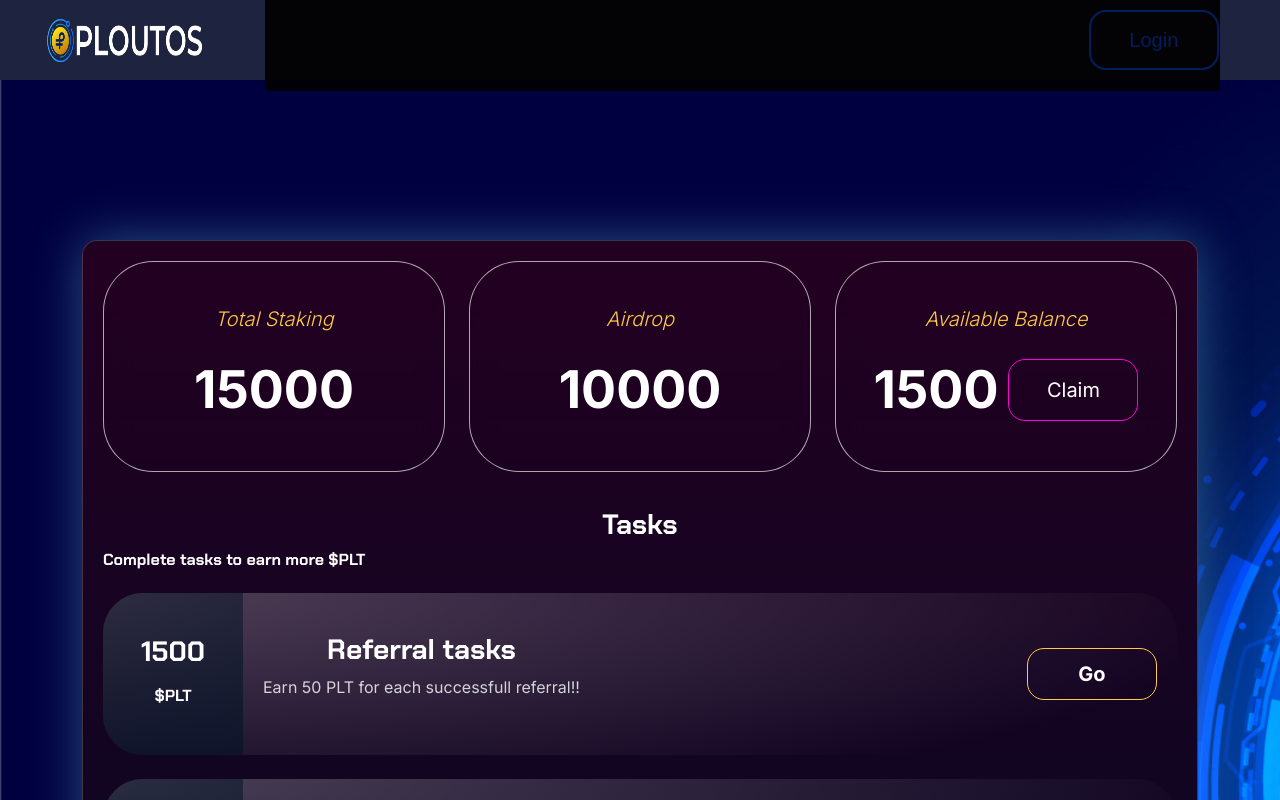
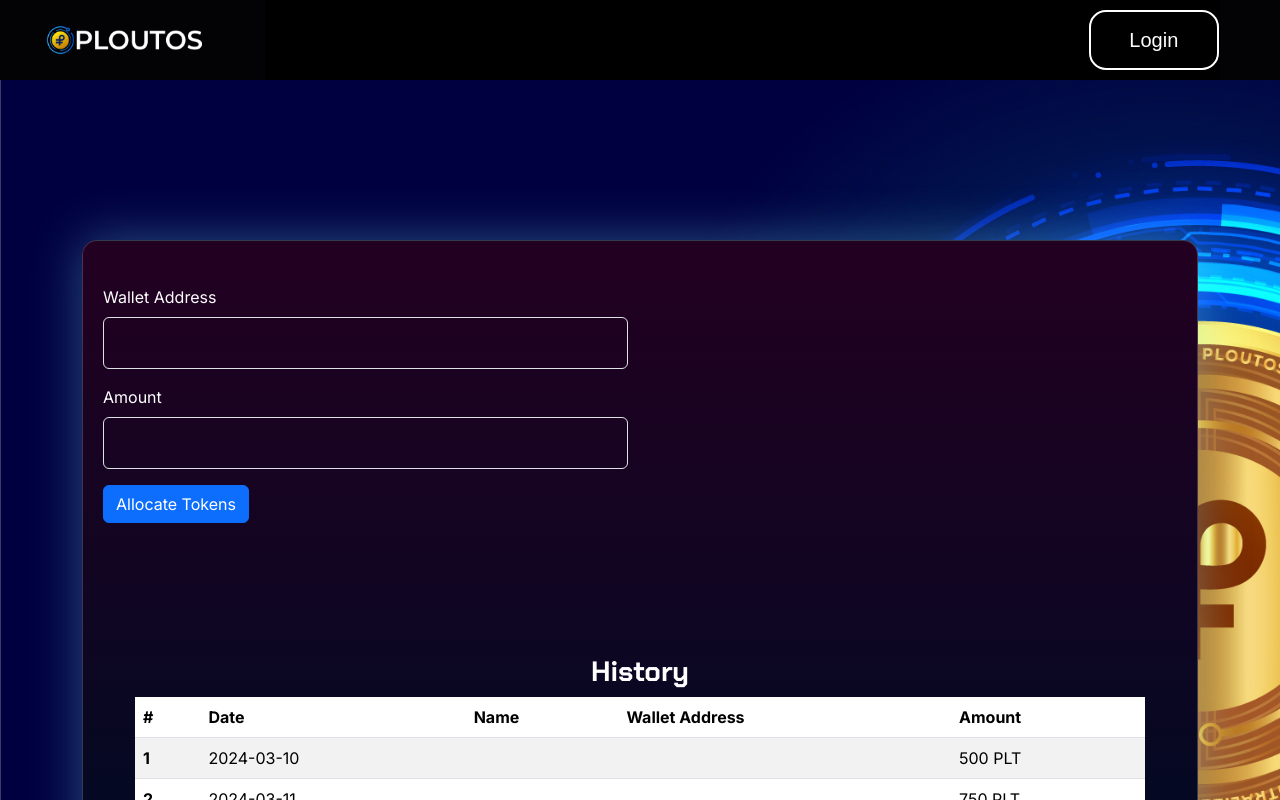
Before and after one commit to ojimcy/ploutos-main, a React (Create React App) app: page /dashboard in a window 1280 px wide. Shown: the top 800 px of the page. Built offline with nearby package versions, Linux system fonts and the light colour scheme; a web font is replaced by a local one.

Commit message:
allocation

```diff
--- a/src/components/dashboard/Dashboard.js
+++ b/src/components/dashboard/Dashboard.js
@@ -1,29 +1,10 @@
 import React from 'react';
-import { Col, Row } from 'reactstrap';
-import Tasks from './Tasks';
-
-// import icon from '../../assets/images/icon.png';
-import HistoryTable from './HistoryTable';
-import { Link } from 'react-router-dom';
+import { Button, Col, Form, FormGroup, Input, Label, Row } from 'reactstrap';
+import History from './HistoryTable';
 
 const hist = [
   { date: '2024-03-10', amount: '500 PLT' },
   { date: '2024-03-11', amount: '750 PLT' },
-];
-
-const tasks = [
-  {
-    reward: '1500',
-    title: 'Referral tasks',
-    info: 'Earn 50 PLT for each successfull referral!!',
-    link: '#',
-  },
-  {
-    reward: '200',
-    title: 'Telegram tasks',
-    info: 'Follow @Ploutos group',
-    link: 'https://t.me/notcoin_bot?start=r_574113_11097614',
-  },
 ];
 
 function MainDashboard() {
@@ -31,54 +12,29 @@ function MainDashboard() {
     <>
       <div className="main-card">
         <Row>
-          <Col className="mb-3" md="4" sm="12">
-            <div className="points-card">
-              <div className="label">
-                <span>Total Staking</span>
-              </div>
-              <div className="amount">
-                <span>15000</span>
-              </div>
-            </div>
-          </Col>
-          <Col className="mb-3" md="4" sm="12">
-            <div className="points-card">
-              <div className="label">
-                <span>Airdrop</span>
-              </div>
-              <div className="amount">
-                <span>10000</span>
-              </div>
-            </div>
-          </Col>
-          <Col className="mb-3" md="4" sm="12">
-            <div className="points-card">
-              <div className="label">
-                <span>Available Balance</span>
-              </div>
-              <div className="amount">
-                <span className='d-flex'>
-                  1500
-                  <Link
-                    className="dashboard-btn claim-btn"
-                    target="_blank"
-                    to="#"
-                  >
-                    Claim
-                  </Link>
-                </span>
-              </div>
-            </div>
+          <Col md="6" sm="12" className="mt-4">
+            <Form className="allocation-form">
+              <FormGroup>
+                <Label for="walletAddress">Wallet Address</Label>
+
+                <Input type="text" id="walletAddress" required />
+              </FormGroup>
+              <FormGroup>
+                <Label for="allocationAmount">Amount</Label>
+                <Input type="number" id="allocationAmount" required />
+              </FormGroup>
+              <Button type="submit" color="primary">
+                Allocate Tokens
+              </Button>
+            </Form>
           </Col>
         </Row>
 
         <Row>
-          <Tasks tasks={tasks} />
+        <div className="history">
+          <History history={hist} />
+        </div>
         </Row>
-
-        <div className="history">
-          <HistoryTable history={hist} />
-        </div>
       </div>
     </>
   );
--- a/src/components/dashboard/HistoryTable.jsx
+++ b/src/components/dashboard/HistoryTable.jsx
@@ -6,12 +6,14 @@ const History = ({ history }) => {
   return (
     <div className="history-table">
       <Row>
-        <h3>Claim History</h3>
-        <Table striped style={{ backgroundColor: 'transparent' }}>
+        <h3>History</h3>
+        <Table striped responsive>
           <thead>
             <tr>
               <th>#</th>
               <th>Date</th>
+              <th>Name</th>
+              <th>Wallet Address</th>
               <th>Amount</th>
             </tr>
           </thead>
@@ -20,6 +22,8 @@ const History = ({ history }) => {
               <tr key={index}>
                 <th scope="row">{index + 1}</th>
                 <td>{claim.date}</td>
+                <td>{claim.name}</td>
+                <td>{claim.walletAddress}</td>
                 <td>{claim.amount}</td>
               </tr>
             ))}
--- a/src/components/dashboard/Sidebar.js
+++ b/src/components/dashboard/Sidebar.js
@@ -1,6 +1,6 @@
 import React, { useState, useEffect } from 'react';
 import { Link } from 'react-router-dom';
-import { FaBars, FaTimes, FaWallet } from 'react-icons/fa';
+import { FaWallet } from 'react-icons/fa';
 import logo from '../../assets/images/logo-white.png';
 import './dashboard.css';
 import {
@@ -11,28 +11,8 @@ import {
 } from 'reactstrap';
 
 export default function Sidebar() {
-  const [isMobileMenuOpen, setIsMobileMenuOpen] = useState(false);
-  const [isMobileDevice, setIsMobileDevice] = useState(false);
   const [walletAddress, setWalletAddress] = useState('');
   const [loginOption, setLoginOption] = useState('');
-
-  const toggleMobileMenu = () => {
-    setIsMobileMenuOpen(!isMobileMenuOpen);
-  };
-
-  useEffect(() => {
-    const handleResize = () => {
-      setIsMobileDevice(window.innerWidth <= 768);
-    };
-
-    handleResize();
-
-    window.addEventListener('resize', handleResize);
-
-    return () => {
-      window.removeEventListener('resize', handleResize);
-    };
-  }, []);
 
   const connectWallet = () => {
     // Logic to connect the wallet and retrieve the address
@@ -56,7 +36,7 @@ export default function Sidebar() {
 
   return (
     <>
-      <div className="sidenav-container">
+      <div className="sidenav-container d-flex justify-content-between">
         <div className="nav-header">
           <Link to="/" className="brand-logo">
             <img src={logo} alt="logo" className="logo-abbr" />
@@ -66,16 +46,7 @@ export default function Sidebar() {
         <div className="header">
           <div className="header-content">
             <nav className="navbar navbar-expand">
-              <div className="collapse navbar-collapse justify-content-between">
-                <div className="header-left">
-                  <div className="dashboard_bar">
-                    {isMobileDevice && (
-                      <div className="navicon" onClick={toggleMobileMenu}>
-                        {isMobileMenuOpen ? <FaTimes /> : <FaBars />}
-                      </div>
-                    )}
-                  </div>
-                </div>
+              <div className="collapse navbar-collapse justify-content-end">
                 <div className="navbar-nav header-right">
                   {walletAddress ? (
                     <div className="header-profile">
--- a/src/components/dashboard/dashboard.css
+++ b/src/components/dashboard/dashboard.css
@@ -44,9 +44,6 @@
   width: 100%;
 }
 
-.nav-header .logo-abbr {
-  height: 57px;
-}
 
 .navbar {
   width: 100%;
@@ -56,7 +53,7 @@
   position: fixed;
   top: 0;
   width: 100%;
-  background: transparent;
+  background-color: rgba(0, 0, 0, 0.9);
   height: 5rem;
   padding: 0px 43px 0 9.563rem;
   position: relative;
@@ -415,9 +412,9 @@
   font-family: filson-soft, sans-serif;
   font-weight: 400 !important;
   line-height: 1 !important;
-  border: 2px solid #001e5f;
+  border: 2px solid #ffffff;
   background: transparent !important;
-  color: #001e5f !important;
+  color: #ffffff !important;
 }
 
 @media screen and (max-width: 768px) {
@@ -426,7 +423,6 @@
   }
   .nav-header {
     width: 9.75rem;
-    background-color: #fff;
   }
 
   .sidebar-main {
@@ -465,6 +461,11 @@
   }
 }
 
+.allocation-form input {
+  background: transparent !important;
+  padding: 13px;
+}
+
 @media screen and (max-width: 993px) {
   .points-card {
     padding: 6px 10px 14px;
--- a/src/components/layout/header/Navbar.css
+++ b/src/components/layout/header/Navbar.css
@@ -10,6 +10,7 @@
   background-color: rgba(0, 0, 0, 0.9);
   width: 100%;
   max-width: 100%;
+  max-height: 100%;
   margin-top: 0;
   margin-left: auto;
   margin-right: auto;
```
